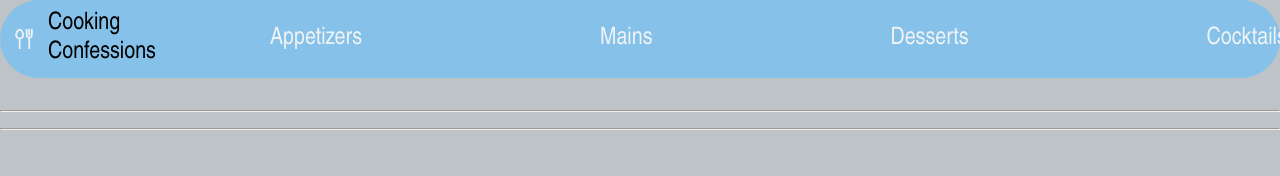
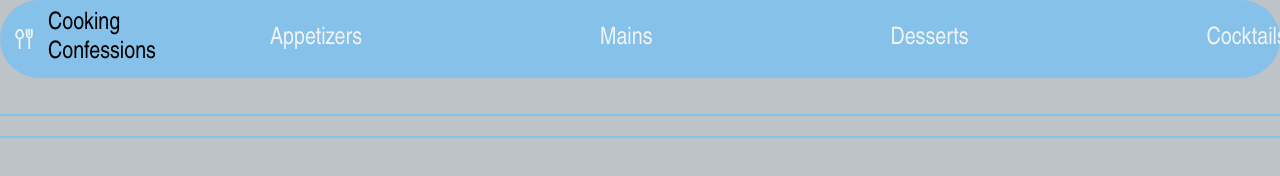
Before and after one commit to JosephKinyuru/CookingConfessions, a plain HTML site: page index.html in a window 1280 px wide. Shown: the top 176 px of the page. Drawn offline with nearby package versions, Linux system fonts and the light colour scheme; no server answers.

Commit message:
Styling hr in section 2

```diff
--- a/style.css
+++ b/style.css
@@ -83,7 +83,7 @@ body {
   }
 
   .recipeCards .card-img-top {
-    width: 96%;
+    width: 97%;
     height: 200px; /* Adjust the desired height */
     object-fit: cover;
     object-position: center;
@@ -215,3 +215,9 @@ a.viewButton:hover ,a.viewButton.active {
 .div5 ul {
   list-style-type: none;
 }
+
+#secondSection hr {
+  border: none;
+  border-top: 2px solid #85C1E9;
+  margin: 20px 0;
+}
```
